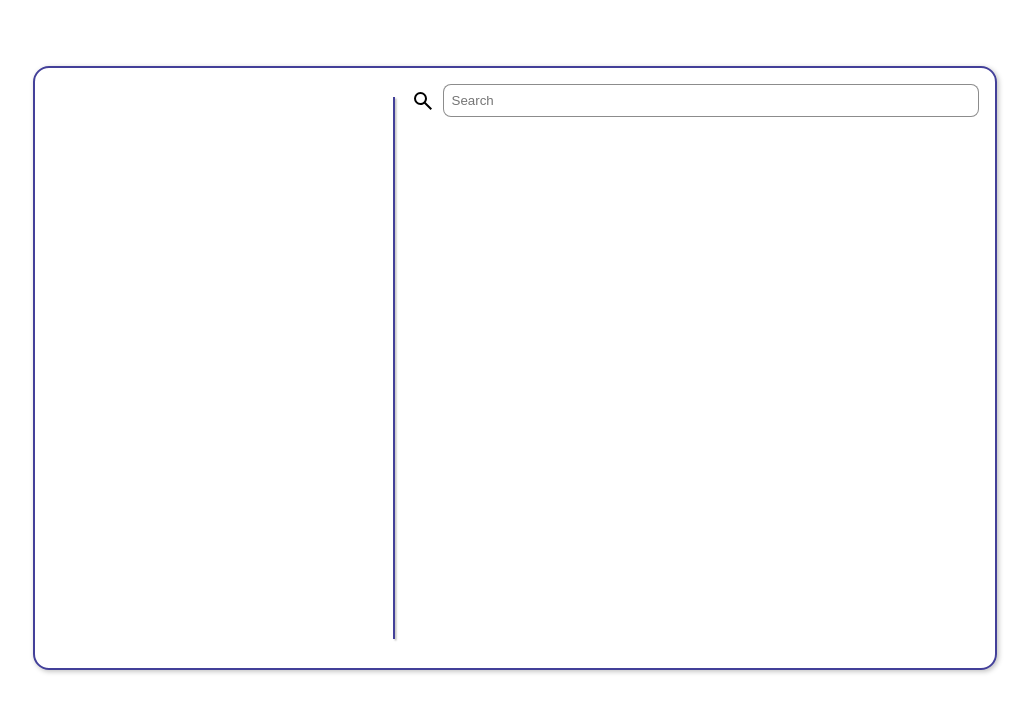
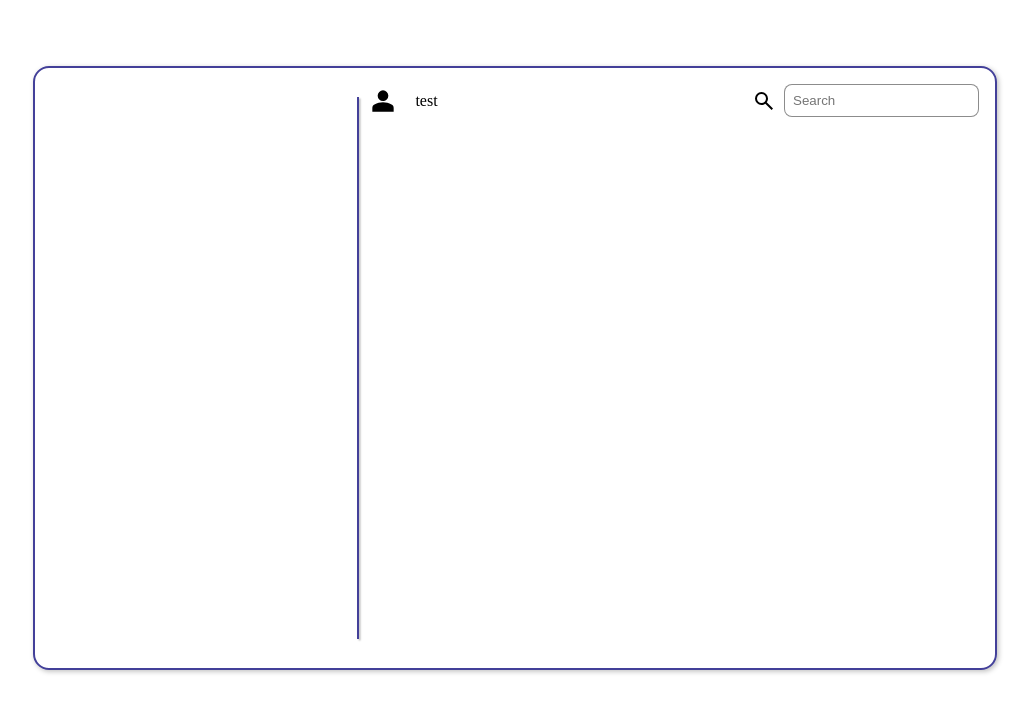
Before and after one commit to rigojr/chatting-module, a Nuxt app in the folder frontend/: page /chat in a window 1280 px wide. Shown: the top 712 px of the page, without its empty margins (125-1157 px from the left). Built offline with nearby package versions, Linux system fonts and the light colour scheme.

Commit message:
feat: add conversation user profile card

```diff
--- a/frontend/components/conversation/ConversationSearch.vue
+++ b/frontend/components/conversation/ConversationSearch.vue
@@ -64,7 +64,6 @@ function onSearchChanged(e: Event): void {
   margin: 0.5rem;
 
   &__input {
-    flex-grow: 1;
     margin-inline-start: 0.5rem;
 
     @include mixins.inputStyle;
--- /dev/null
+++ b/frontend/components/conversation/ConversationUserProfileCard.vue
@@ -0,0 +1,48 @@
+<script setup lang="ts">
+/**
+ * The component public properties.
+ */
+interface Props {
+  imageSrc?: string;
+  username: string;
+}
+
+const props = defineProps<Props>();
+const isProfileImageAvailable = computed(() => !isNullish(props.imageSrc));
+</script>
+
+<template>
+  <div class="user-profile-card">
+    <div class="user-profile-card__profile-picture">
+      <img
+        v-if="isProfileImageAvailable"
+        class="user-profile-card__profile-image"
+        :src="imageSrc"
+      />
+      <Icon
+        v-else
+        class="user-profile-card__profile-placeholder"
+        name="material-symbols:person"
+        size="2rem"
+      />
+    </div>
+    <span class="user-profile-card__username">
+      {{ username }}
+    </span>
+  </div>
+</template>
+
+<style lang="scss">
+.user-profile-card {
+  display: flex;
+  align-items: center;
+
+  &__profile-picture {
+    width: 2rem;
+    height: 2rem;
+    margin-inline-end: 1rem;
+
+    border-radius: 10rem;
+  }
+}
+</style>
--- a/frontend/pages/chat/index.vue
+++ b/frontend/pages/chat/index.vue
@@ -19,7 +19,10 @@ const state = reactive<State>({
     </div>
     <div class="chat__divider"></div>
     <div class="chat__viewport">
-      <ConversationSearch v-model:search="state.search"/>
+      <div class="chat__viewport-header">
+        <ConversationUserProfileCard username="test"/>
+        <ConversationSearch v-model:search="state.search"/>
+      </div>
     </div>
   </div>
 </template>
@@ -41,6 +44,12 @@ const state = reactive<State>({
     margin: 0.5rem; // TODO: setting
   }
 
+  &__viewport-header {
+    display: flex;
+    flex-direction: row;
+    justify-content: space-between;
+  }
+
   &__divider {
     height: 90%;
     align-self: center;
```
